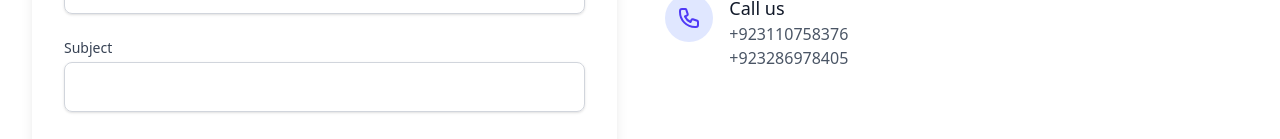
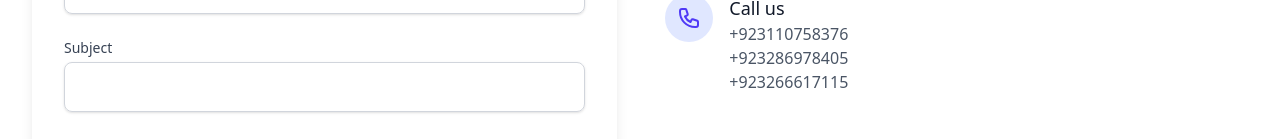
Before and after one commit to MudassarRassol/BookDonation, a Next.js app: page /pages/contact in a window 1280 px wide. Shown: the part 574-713 px from the top of the page. Built offline with nearby package versions, Linux system fonts and the light colour scheme.

Commit message:
Number added

```diff
--- a/app/pages/contact/page.tsx
+++ b/app/pages/contact/page.tsx
@@ -236,6 +236,7 @@ const ContactUs = () => {
                     <h3 className="text-lg font-medium text-gray-900">Call us</h3>
                     <p className="text-gray-600">+923110758376</p>
                     <p className="text-gray-600">+923286978405</p>
+                    <p className="text-gray-600">+923266617115</p>
                   </div>
                 </div>
 
```
